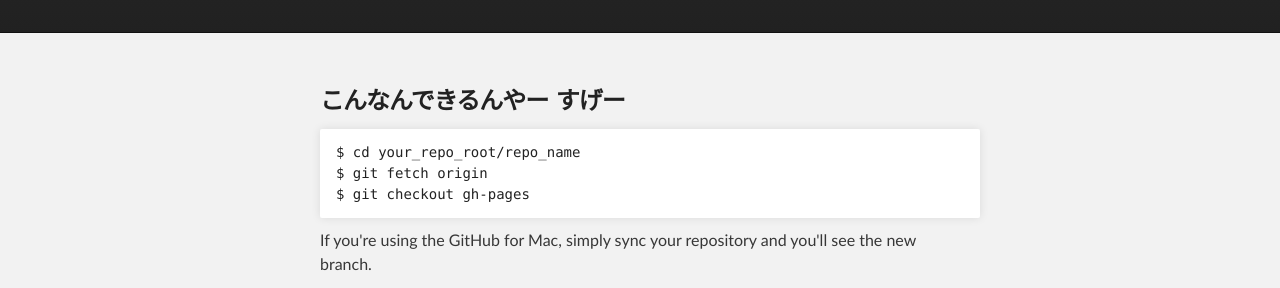
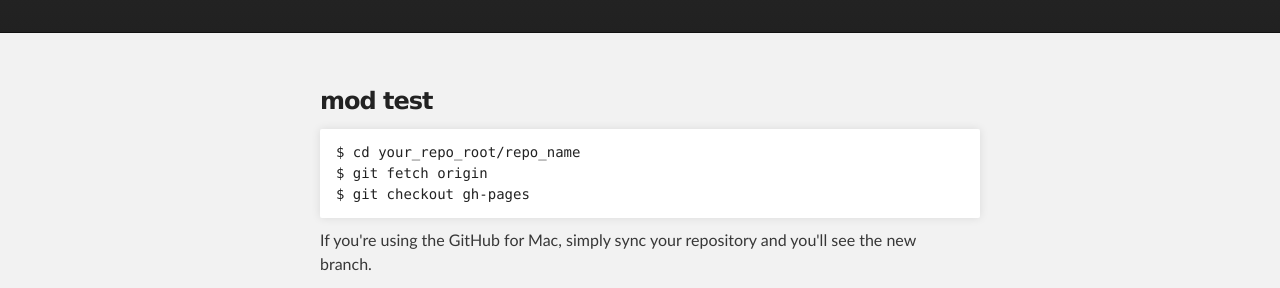
Before and after one commit to AtsushiA/AtsushiA.github.io, a plain HTML site: page index.html in a window 1280 px wide. Shown: the part 483-771 px from the top of the page. Drawn offline with Linux system fonts and the light colour scheme.

Commit message:
mod test

```diff
--- a/index.html
+++ b/index.html
@@ -1,4 +1,4 @@
-<!DOCTYPE html>
+ <!DOCTYPE html>
 <html>
 
   <head>
@@ -27,7 +27,7 @@
     <!-- MAIN CONTENT -->
     <div id="main_content_wrap" class="outer">
       <section id="main_content" class="inner">
-        <h3>こんなんできるんやー すげー</h3>
+        <h3>mod test</h3>
 
 <pre><code>$ cd your_repo_root/repo_name
 $ git fetch origin
```
